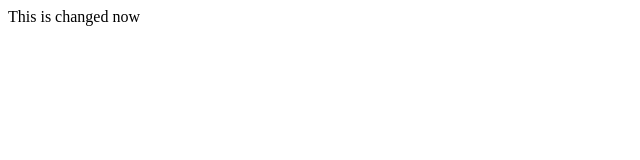
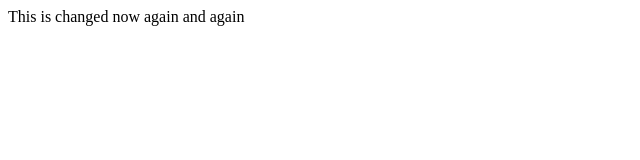
Before and after one commit to ginoarpesellatellermate/tmdemo, a plain HTML site: page tmdemo/Lawson.html in a window 1280 px wide. Shown: the whole page, without its empty margins (0-640 px from the left). Drawn offline with Linux system fonts and the light colour scheme.

Commit message:
hope this works

```diff
--- a/tmdemo/Lawson.html
+++ b/tmdemo/Lawson.html
@@ -3,6 +3,6 @@
   <title></title>
 </head>
 <body>
-  This is changed now
+  This is changed now again and again
 </body>
 </html>
```
